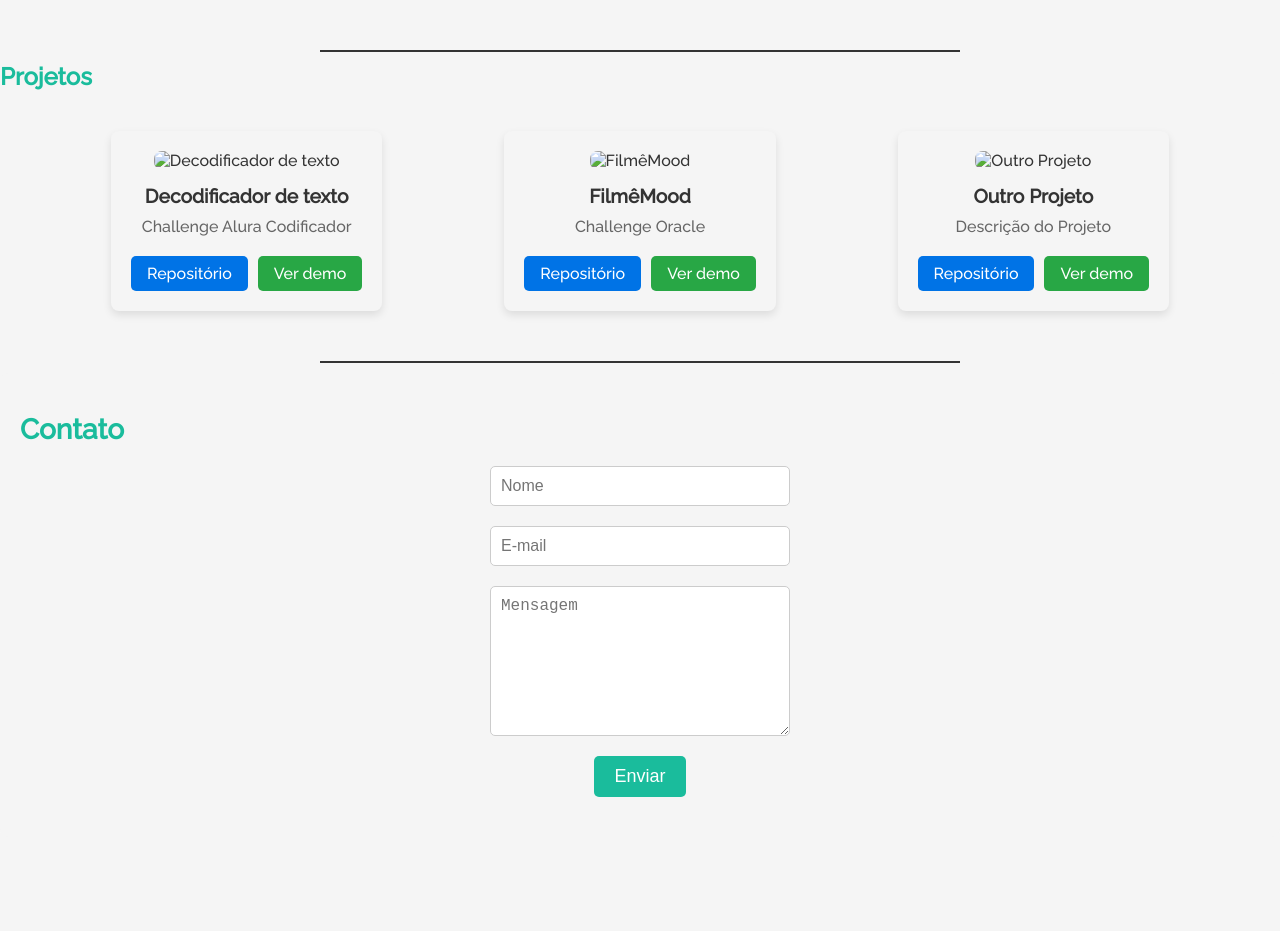
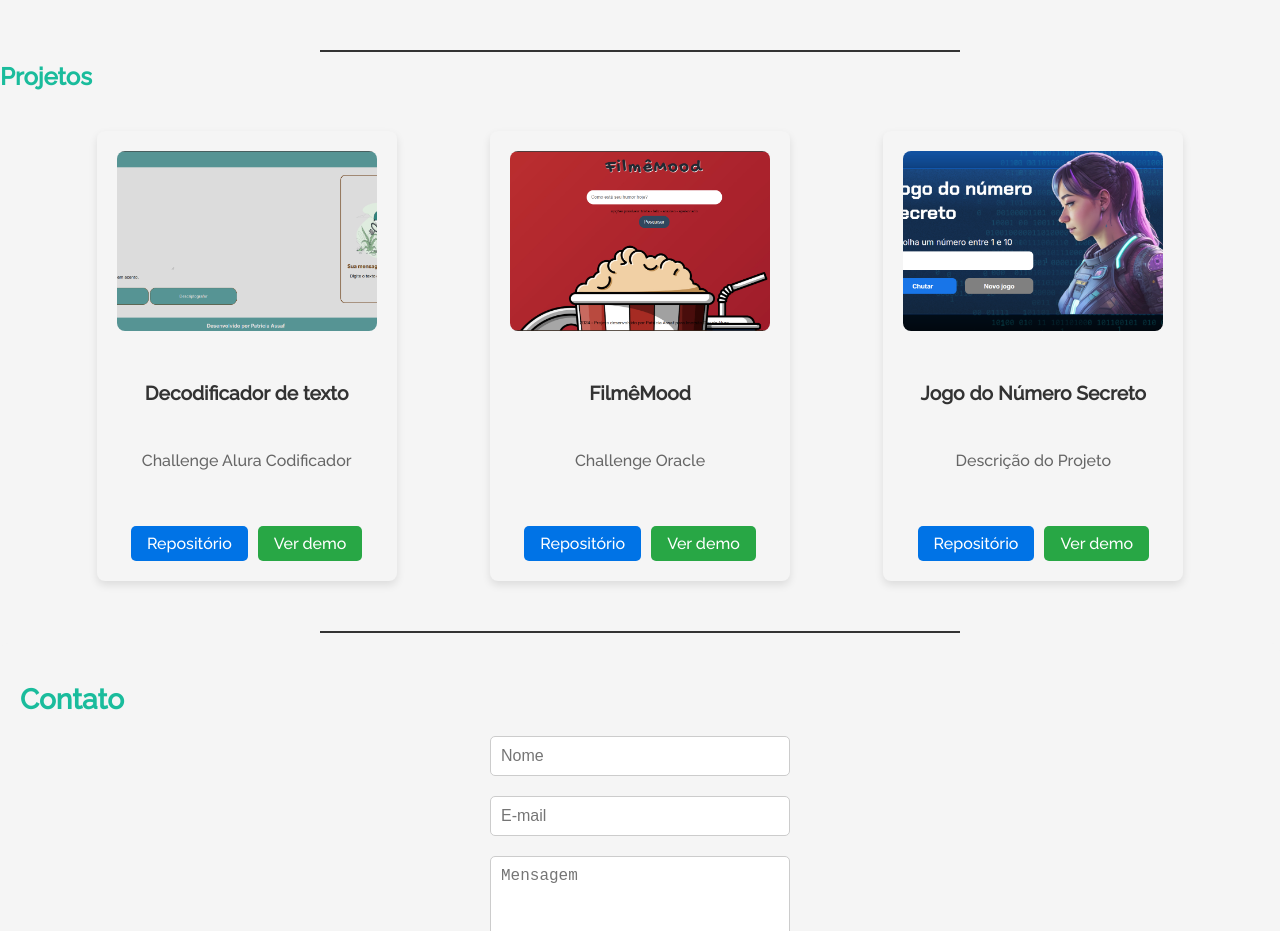
Before and after one commit to PatriciaAssaf/Portf-lio, a plain HTML site: page index.html in a window 1280 px wide. Shown: the part 2160-3091 px from the top of the page. Before the commit the page ends 2997 px from the top, so only its background shows below. Drawn offline with Linux system fonts and the light colour scheme; a web font is replaced by a local one.

Commit message:
seção projetos

```diff
--- a/index.html
+++ b/index.html
@@ -150,32 +150,32 @@
         <div class="projetos__conteiner">
             <div class="projects-grid">
                 <div class="project-card">
-                  <img src="imagem-projeto1.jpg" alt="Decodificador de texto" class="project-image">
+                  <img src="assets/Decodificador.png" alt="Decodificador de texto" class="project-image">
                   <h3>Decodificador de texto</h3>
                   <p>Challenge Alura Codificador</p>
                   <div class="buttons">
-                    <a href="https://github.com/usuario/decodificador" target="_blank" class="btn">Repositório</a>
-                    <a href="https://usuario.github.io/decodificador" target="_blank" class="btn demo">Ver demo</a>
+                    <a href="https://github.com/PatriciaAssaf/decodificador-de-texto" target="_blank" rel="noopener noreferrer" class="btn">Repositório</a>
+                    <a href="https://decodificador-de-texto-patricia2.vercel.app/" target="_blank" rel="noopener noreferrer" class="btn demo">Ver demo</a>
                   </div>
                 </div>
 
                 <div class="project-card">
-                  <img src="filmemood.png" alt="FilmêMood" class="project-image">
+                  <img src="assets/filmemood.png" alt="FilmêMood" class="project-image">
                   <h3>FilmêMood</h3>
                   <p>Challenge Oracle</p>
                   <div class="buttons">
-                    <a href="https://github.com/usuario/jogo-forca" target="_blank" class="btn">Repositório</a>
-                    <a href="https://usuario.github.io/jogo-forca" target="_blank" class="btn demo">Ver demo</a>
+                    <a href="https://github.com/PatriciaAssaf/FilmeMood" target="_blank" rel="noopener noreferrer" class="btn">Repositório</a>
+                    <a href="https://filmemood.vercel.app/" target="_blank"  rel="noopener noreferrer" class="btn demo">Ver demo</a>
                   </div>
                 </div>
 
                 <div class="project-card">
-                  <img src="imagem-projeto3.jpg" alt="Outro Projeto" class="project-image">
-                  <h3>Outro Projeto</h3>
+                  <img src="assets/numerosecreto.png" alt="Outro Projeto" class="project-image">
+                  <h3>Jogo do Número Secreto</h3>
                   <p>Descrição do Projeto</p>
                   <div class="buttons">
-                    <a href="https://github.com/usuario/outro-projeto" target="_blank" class="btn">Repositório</a>
-                    <a href="https://usuario.github.io/outro-projeto" target="_blank" class="btn demo">Ver demo</a>
+                    <a href="https://github.com/PatriciaAssaf/Jogo-do-numero-secreto" target="_blank" rel="noopener noreferrer" class="btn">Repositório</a>
+                    <a href="https://jogo-do-numero-secreto-patricia2.vercel.app/" target="_blank" rel="noopener noreferrer" class="btn demo">Ver demo</a>
                   </div>
                 </div>
               </div>
--- a/style.css
+++ b/style.css
@@ -344,10 +344,14 @@ hr {
     background-color: #f5f5f5;
     border-radius: 8px;
     box-shadow: 0 4px 8px rgba(0, 0, 0, 0.1);
-    max-width: 350px;
+    width: 300px; /* Define uma largura fixa */
+    height: 450px; /* Define uma altura fixa */
     text-align: center;
     padding: 20px;
     transition: transform 0.3s ease;
+    display: flex;
+    flex-direction: column;
+    justify-content: space-between;
   }
 
   .project-card:hover {
@@ -356,14 +360,14 @@ hr {
 
   .project-image {
     width: 100%;
-    height: auto;
+    height: 180px; /* Define uma altura fixa para a imagem */
+    object-fit: cover; /* Ajusta a imagem para cobrir o espaço sem distorção */
     border-radius: 8px;
-    margin-bottom: 15px;
   }
 
   .project-card h3 {
     font-size: 1.2rem;
-    margin-bottom: 10px;
+    margin: 15px 0 10px;
   }
 
   .project-card p {
```
Also changed, not shown: assets/Decodificador.png (added), assets/numerosecreto.png (added).
